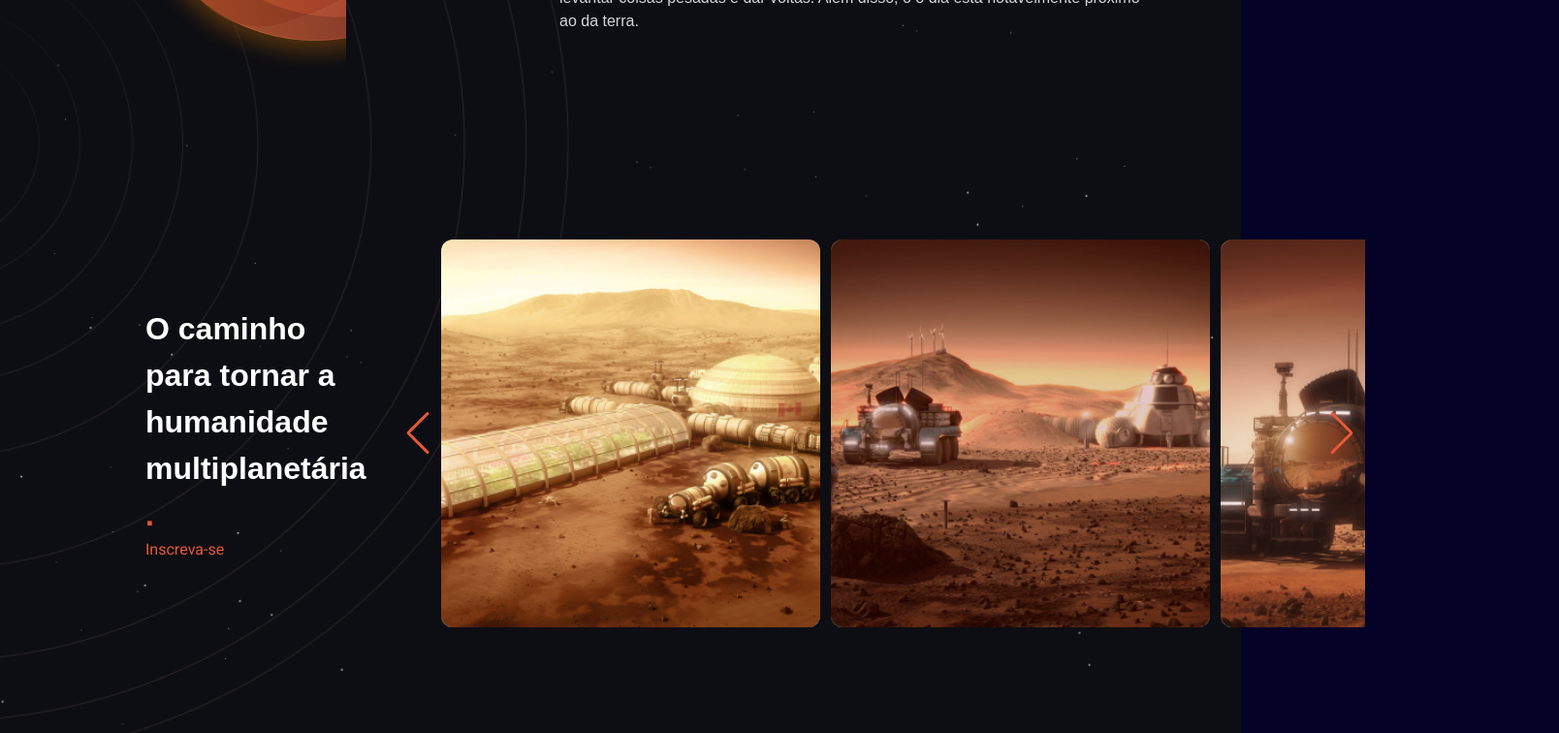
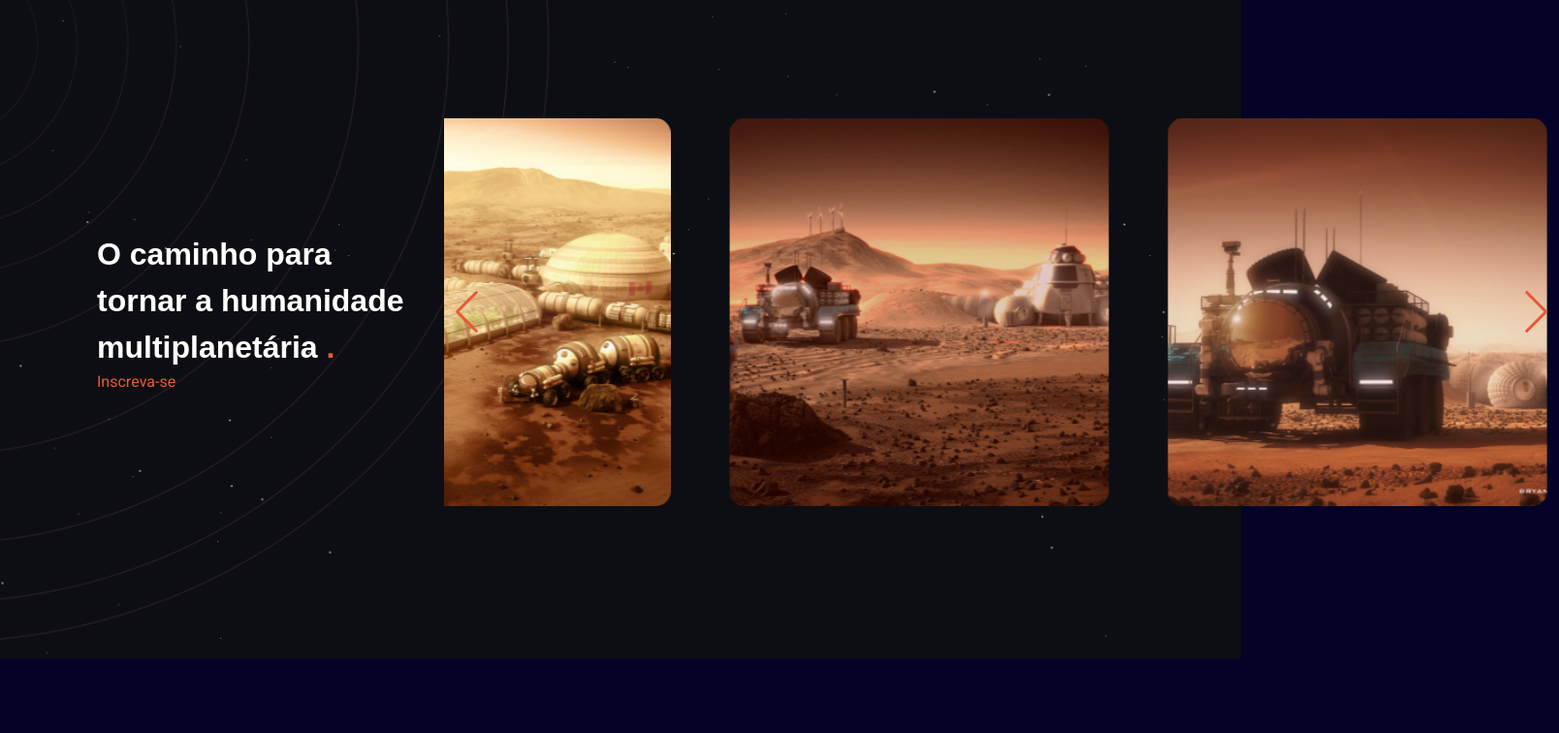
Before and after one commit to EduardoLPP/landing-page-trip-to-mars, a React (Create React App) app: page / in a window 1280 px wide. Shown: the part 1440-2196 px from the top of the page at 97% size, 1608 px wide, since content can reach past the window. After the commit the page ends 2119 px from the top, so only its background shows below. Built offline with nearby package versions, Linux system fonts and the light colour scheme.

Commit message:
terminando o slide da galeira

```diff
--- a/public/index.html
+++ b/public/index.html
@@ -30,7 +30,7 @@
     <link rel="preconnect" href="https://fonts.gstatic.com" crossorigin>
     <link href="https://fonts.googleapis.com/css2?family=Heebo:wght@100..900&display=swap" rel="stylesheet">
 
-    <title>Trip to Mars</title>
+    <title>SpaceY - Trip to Mars</title>
   </head>
   <body>
     <noscript>You need to enable JavaScript to run this app.</noscript>
--- a/src/App.tsx
+++ b/src/App.tsx
@@ -1,27 +1,17 @@
 import { GlobalStyles } from './styles/globalstyles';
 import { Container, Header, Logo, HeaderMain, FirstTitle, Subtitle, SecondTitle, AstronautIllustration, IconsContainer, SectionAbout, ImageMars, AboutMain,
-SecondSubTitle, TextAbout, Gallery, ContainerAbout, TextLogo, TextSubscribe, ContainerLogo,
-DivLogo,
-GalleryContent,
-ContainerImage,
-ImageGallery} from './styles/styles';
+SecondSubTitle, TextAbout, ContainerAbout, TextLogo, TextSubscribe, ContainerLogo, DivLogo, GalleryContent} from './styles/styles';
 import { Button } from './components/Button';
 import { Icon } from './components/Icon';
 import { pixelToRem } from './utils/pixelToRemFunction';
-
-import { Swiper, SwiperSlide } from 'swiper/react';
-import 'swiper/css';
-import 'swiper/css/navigation';
-import 'swiper/css/pagination';
-import 'swiper/css/scrollbar';
-import { Navigation, Pagination, Scrollbar, A11y } from 'swiper/modules';
+import { Gallery } from './components/Gallery/Index';
 
 function App() {
   return (
     <>
       <GlobalStyles />
 
-      <Container flex='column' margin={ pixelToRem(24, 112, 50, 100) }>
+      <Container flex='column' margin={ pixelToRem(24, 112, 500, 100) }>
         <Header>
           <Logo />
         </Header>
@@ -52,7 +42,7 @@ function App() {
       <SectionAbout flex="column">
           <Container width='100%'>
 
-            <ContainerAbout width="100%" justifyContent='space-between'>
+            <ContainerAbout flex='row'>
               <ImageMars/>
 
               <AboutMain margin='0 auto'>
@@ -93,50 +83,18 @@ function App() {
                 </TextSubscribe>
               </ContainerLogo>
 
-              <Gallery>
-                <Swiper loop style={{padding: "0 47px"}} navigation={true} className="mySwiper" modules={[Navigation]} slidesPerView={3} spaceBetween={300}>
-                  <SwiperSlide>
-                    <ContainerImage>
-                      <ImageGallery width={400} height={400}  src='/images/gallery-1.jpg' />
-                    </ContainerImage>
-                  </SwiperSlide>
-
-                  <SwiperSlide>
-                    <ContainerImage>
-                      <ImageGallery width={400} height={400}  src='/images/gallery-2.jpg' />
-                    </ContainerImage>
-                  </SwiperSlide>
-
-                  <SwiperSlide>
-                    <ContainerImage>
-                      <ImageGallery width={400} height={400}  src='/images/gallery-3.jpg' />
-                    </ContainerImage>
-                  </SwiperSlide>
-
-                  <SwiperSlide>
-                    <ContainerImage>
-                      <ImageGallery width={400} height={400}  src='/images/gallery-1.jpg' />
-                    </ContainerImage>
-                  </SwiperSlide>
-
-                  <SwiperSlide>
-                    <ContainerImage>
-                      <ImageGallery width={400} height={400}  src='/images/gallery-2.jpg' />
-                    </ContainerImage>
-                  </SwiperSlide>
-
-                  <SwiperSlide>
-                    <ContainerImage>
-                      <ImageGallery width={400} height={400}  src='/images/gallery-3.jpg' />
-                    </ContainerImage>
-                  </SwiperSlide>
-
-                </Swiper>
-              </Gallery>
+              <Gallery />
             </GalleryContent>
 
         </SectionAbout>
 
+        {/* <SectionForm>
+          <FormContainer>
+            <Form>
+
+            </Form>
+          </FormContainer>
+        </SectionForm> */}
     </>
   );
 }
--- /dev/null
+++ b/src/components/Gallery/Index.tsx
@@ -0,0 +1,62 @@
+import React from 'react'
+import { Container, ContainerImage, ImageGallery } from './styles'
+
+import { Swiper, SwiperSlide } from 'swiper/react';
+import 'swiper/css';
+import 'swiper/css/navigation';
+import 'swiper/css/pagination';
+import 'swiper/css/scrollbar';
+import { Navigation, Pagination, Scrollbar, A11y } from 'swiper/modules';
+
+export function Gallery() {
+  return (
+    <Container>
+         <Swiper loop style={{padding: "0 47px"}}
+          navigation={true} className="mySwiper"
+          modules={[Navigation]}
+          slidesPerView={3}
+          spaceBetween={300}
+          autoplay={{
+            delay: 3000,
+            disableOnInteraction: false
+          }}>
+                  <SwiperSlide>
+                    <ContainerImage>
+                      <ImageGallery width={400} height={400}  src='/images/gallery-1.jpg' />
+                    </ContainerImage>
+                  </SwiperSlide>
+
+                  <SwiperSlide>
+                    <ContainerImage>
+                      <ImageGallery width={400} height={400}  src='/images/gallery-2.jpg' />
+                    </ContainerImage>
+                  </SwiperSlide>
+
+                  <SwiperSlide>
+                    <ContainerImage>
+                      <ImageGallery width={400} height={400}  src='/images/gallery-3.jpg' />
+                    </ContainerImage>
+                  </SwiperSlide>
+
+                  <SwiperSlide>
+                    <ContainerImage>
+                      <ImageGallery width={400} height={400}  src='/images/gallery-1.jpg' />
+                    </ContainerImage>
+                  </SwiperSlide>
+
+                  <SwiperSlide>
+                    <ContainerImage>
+                      <ImageGallery width={400} height={400}  src='/images/gallery-2.jpg' />
+                    </ContainerImage>
+                  </SwiperSlide>
+
+                  <SwiperSlide>
+                    <ContainerImage>
+                      <ImageGallery width={400} height={400}  src='/images/gallery-3.jpg' />
+                    </ContainerImage>
+                  </SwiperSlide>
+
+                </Swiper>
+    </Container>
+  )
+}
--- /dev/null
+++ b/src/components/Gallery/styles.ts
@@ -0,0 +1,55 @@
+import styled from "styled-components";
+import { keyframes } from "styled-components"
+import { pixelToRem } from "../../utils/pixelToRemFunction";
+
+const swiper = keyframes`
+    from {
+        transform: translateX(0)
+    }
+
+    to {
+        transform: translateX(calc(-100px * 7));
+    }
+`;
+
+interface ImageGalleryProps {
+    width?: number;
+    height?: number;
+    src: string;
+}
+
+interface GalleryFlexProps {
+    flex?: "row" | "column";
+    width?: string;
+    margin?: string;
+    justifyContent?: string;
+
+}
+
+export const Container = styled.div`
+    display: flex;
+    max-width: ${pixelToRem(1150)};
+    border-radius: ${pixelToRem(12)};
+
+    & .swiper-button-prev {
+        color: var(--mars);
+    }
+    & .swiper-button-next {
+        color: var(--mars);
+    }
+`;
+
+export const ContainerImage = styled.div`
+    display: flex;
+`;
+
+export const ImageGallery = styled.img<ImageGalleryProps>`
+    width: ${(props) => props.width && pixelToRem(props.width)};
+    height: ${(props) => props.height && pixelToRem(props.height)};
+    background-repeat: no-repeat;
+    border-radius: ${pixelToRem(15)};
+    src: ${(props) => props.src};
+    object-fit: cover;
+
+    animation: ${swiper} 20s linear infinite ;
+`;
--- a/src/styles/styles.ts
+++ b/src/styles/styles.ts
@@ -9,17 +9,11 @@ interface GalleryFlexProps {
     justifyContent?: string;
 }
 
-interface ImageGalleryProps {
-    width?: number;
-    height?: number;
-    src: string;
-}
-
 export const Container = styled.div<GalleryFlexProps>`
     display: flex;
     flex-direction: ${(props) => props.flex};
     justify-content: space-between;
-    margin: ${pixelToRem(10, 100, 157, 100)};
+    margin: ${pixelToRem(0, 100, 80, 100)};
 `;
 
 export const Header = styled.div`
@@ -29,8 +23,9 @@ export const Header = styled.div`
 
 export const Logo = styled.image`
     background-image: url("/images/logo-space-y.svg");
-    width: ${pixelToRem(201)};
-    height: ${pixelToRem(41)};
+    width: ${pixelToRem(250)};
+    height: ${pixelToRem(50)};
+    background-repeat: no-repeat;
 `;
 
 export const HeaderMain = styled.div`
@@ -101,7 +96,6 @@ export const SectionAbout = styled.div<GalleryFlexProps>`
     background: url("/images/stars.jpg"), no-repeat;
     flex-direction: ${(props) => props.flex};
     background-size: cover;
-    margin-top: ${pixelToRem(20)};
 `;
 
 export const ImageMars = styled.image`
@@ -131,38 +125,6 @@ export const TextAbout = styled.p`
     padding-top: ${pixelToRem(26)};
 `;
 
-export const Gallery = styled.div`
-    display: flex;
-    max-width: ${pixelToRem(1000)};
-    border-radius: ${pixelToRem(12)};
-
-    & .swiper-button-prev {
-        color: var(--mars);
-    }
-    & .swiper-button-next {
-        color: var(--mars);
-    }
-`;
-
-export const ImageGallery = styled.img<ImageGalleryProps>`
-    width: ${(props) => props.width && pixelToRem(props.width)};
-    height: ${(props) => props.height && pixelToRem(props.height)};
-    background-repeat: no-repeat;
-    border-radius: ${pixelToRem(12)};
-    src: ${(props) => props.src};
-    object-fit: cover;
-`;
-
-export const ContainerImage = styled.div`
-    display: flex;
-`;
-
-export const GalleryContent = styled.div<GalleryFlexProps>`
-  display: flex;
-  margin: ${pixelToRem(10, 100, 157, 150)};
-  align-items: center;
-`;
-
 export const ContainerAbout = styled.div<GalleryFlexProps>`
     display: flex;
     flex-direction: ${(props) => props.flex};
@@ -190,11 +152,17 @@ export const TextSubscribe = styled.div`
 `;
 
 export const ContainerLogo = styled.div`
-    margin: ${pixelToRem(50, 30, 50, 0)};
+    margin: ${pixelToRem(50, 40, 50, 0)};
     max-width: ${pixelToRem(318)};
 `;
 
 export const DivLogo = styled.div`
     max-width: ${pixelToRem(350)};
-  margin-right: ${pixelToRem(30)};
+    margin-right: ${pixelToRem(400)};
 `;
+
+export const GalleryContent = styled.div<GalleryFlexProps>`
+    display: flex;
+    margin: ${pixelToRem(50, 100, 157, 100)};
+    align-items: center;
+`;
```
